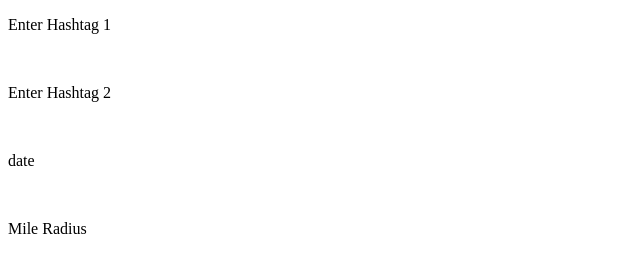
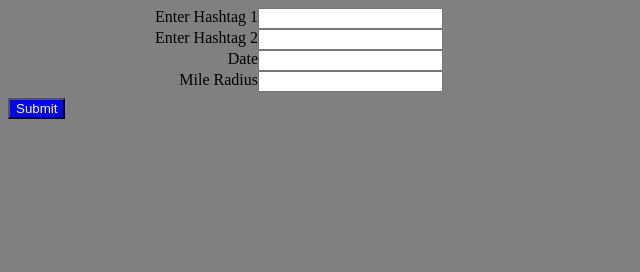
Before and after one commit to hadzz/CSI120Midterm, a website: page index.html in a window 1280 px wide. Shown: the whole page, without its empty margins (0-640 px from the left). Drawn offline with Linux system fonts and the light colour scheme.

Commit message:
Index change

```diff
--- a/index.html
+++ b/index.html
@@ -3,25 +3,18 @@
 
 	<head>
 	<meta charset="utf-8"/>
-	<link rel="stylesheet" href="style.css">
+	<link rel="stylesheet" href="page1.css">
 	</head>
 	<body>
-		<p>
-		Enter Hashtag 1
-		</p>
+		<form>
+		<label>Enter Hashtag 1 </label><input type="text" name="Hashtag 1"> <br/>
+		<label>Enter Hashtag 2 </label><input type="text" name="Hashtag 2"> <br/>
+		<label>Date </label><input type="text" name="Date"> <br/>
+		<label>Mile Radius </label><input type="text" name="Mile Radius"> <br/>
+		</form>
 		<br/>
-		<p>
-		Enter Hashtag 2
-		</p>
-		<br/>
-		<p>
-		date
-		</p>
-		<br/>
-		<p>
-		Mile Radius
-		</p>
-		<br/>
+
+		<input class="submit" type="submit">
 
 	</body>
 </html>
```
